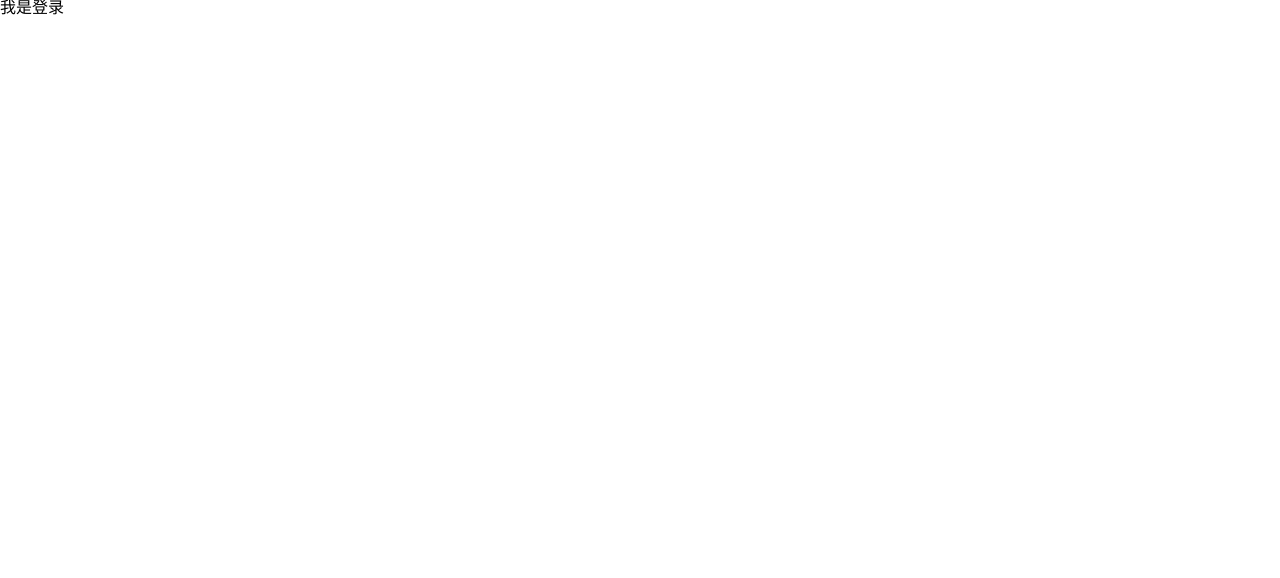
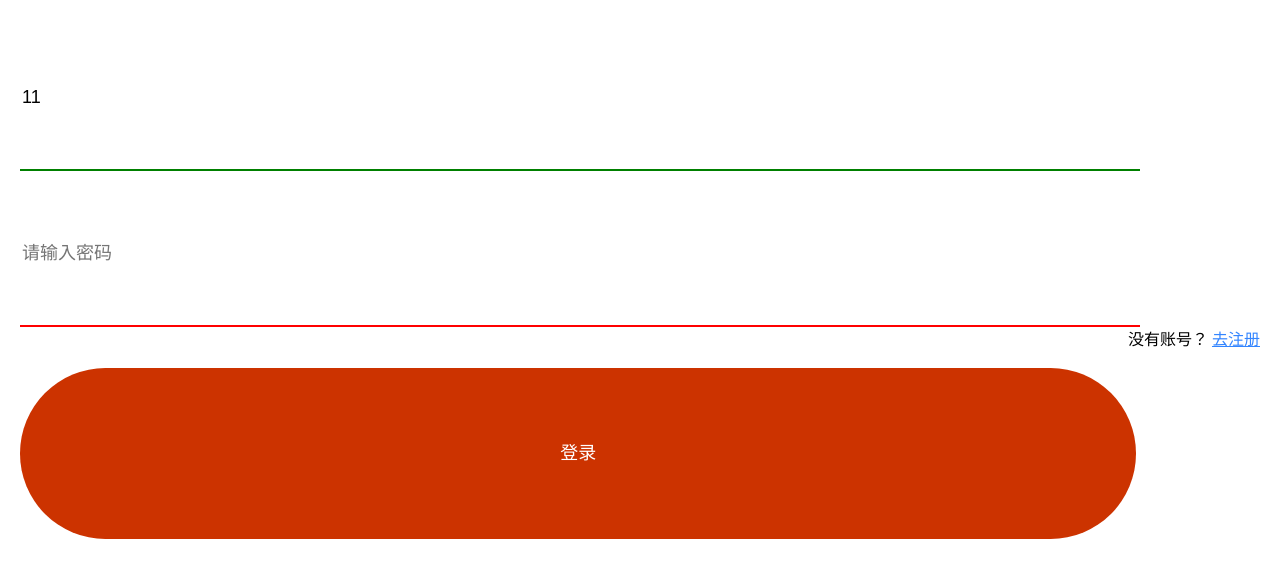
Before and after one commit to CL-xing/new-heima40, a Vue app: page /#/login in a window 1280 px wide. Shown: the top 578 px of the page. Built offline with nearby package versions, Linux system fonts and the light colour scheme; a small style sheet from the web is missing.

Commit message:
03.按钮封装和文本输入框封装完成

```diff
--- /dev/null
+++ b/src/components/hm_button.vue
@@ -0,0 +1,34 @@
+<template>
+  <div class="btn" @click="handlerclick">
+      {{text}}
+  </div>
+</template>
+
+<script>
+export default {
+  // text:按钮的文本内容
+    props:["text"],
+    methods:{
+    // 当被单击的时候，将事件传递给父组件，让父组件进行事件的响应
+        handlerclick(event){
+            this.$emit('click',event)
+        }
+    }
+}
+</script>
+
+<style lang='less' scoped>
+    .btn{
+          // vw: viewport width:视口宽度
+        // vh:viewport height:视口高度
+        // 不管什么屏幕，视口的宽度都会分为100份，所以在设置元素宽高的时候，可以参照UI稿件中的元素的实际大小进行大小的设置
+        width: 314*100vw/360;
+        height: 48*100vw/360;
+        background-color: rgb(204, 51, 0);
+        border-radius: 24*100vw/360;
+        color: #fff;
+        text-align: center;
+        line-height: 48*100vw/360;
+        font-size: 18px;
+    }
+</style>
--- /dev/null
+++ b/src/components/hm_input.vue
@@ -0,0 +1,71 @@
+<template>
+  <input
+  type="text"
+  class="inp"
+  :value="value"
+  @input="handlerinput"
+  :class="{error:!statu,success:statu}"
+  @blur="handlerblur"
+  >
+</template>
+
+<script>
+export default {
+    data () {
+        return {
+            statu:false
+        }
+    },
+    //这显示的是默认的用户名并默认正确认证
+    mounted(){
+        this.statu=this.value?true:false
+    },
+     // rules:文本框的验证规则
+    props:['value','rules','msg_err'],
+    methods:{
+        // 响应文本框内容的变化
+        handlerinput(event){
+            // 要告诉父组件内容变化，并且要告诉父组件内容到底现在是什么值
+            let value = event.target.value
+            if (this.rules) {
+                if (this.rules.test(value)) {
+                this.statu = true
+            }else{
+                this.statu = false
+            }
+            }else{
+                //有值才是true 不然密码下划线一直是绿色
+                this.statu = value?true:false
+            }
+
+            this.$emit('input',value)
+        },
+        // 响应文本框失去焦点
+        handlerblur(event){
+            if(this.rules &&!this.rules.test(event.target.value)){
+                console.log(this.msg_err);
+
+            }
+        }
+    }
+}
+</script>
+
+<style lang='less' scoped>
+.inp{
+     width: 314*100vw/360;
+    height: 40*100vw/360;
+    border:none;
+    outline: none;
+    border-bottom: 2px solid rgb(117,117,117);
+    font-size: 18px;
+    margin: 5px 0;
+    background-color: transparent;
+}
+.error{
+    border-bottom-color: red;
+}
+.success{
+    border-bottom-color: green;
+}
+</style>
--- a/src/views/login.vue
+++ b/src/views/login.vue
@@ -1,15 +1,107 @@
 <template>
-  <div>
-      <h1>我是登录</h1>
+  <div id="app">
+    <div class="container">
+      <div class="close">
+        <span class="iconfont iconicon-test"></span>
+      </div>
+      <div class="logo">
+        <span class="iconfont iconnew"></span>
+      </div>
+      <div class="inputs">
+          <!-- <hminput
+            placeholder="请输入用户名"
+            :value='user.username'
+            @input="hanlderinput"
+            >
+            //上面这两段代码相当于v-model
+          </hminput> -->
+          <hminput
+            placeholder="请输入用户名/手机号"
+            v-model="user.username"
+            :rules = '/^1\d{10}$/'
+            msg_err = '手机号输入不合法，请输入11位手机号'
+          ></hminput>
+
+          <hminput
+            placeholder="请输入密码"
+
+          >
+          </hminput>
+      </div>
+      <p class="tips">
+        没有账号？
+        <a href="#/register" class>去注册</a>
+      </p>
+      <hmbutton text="登录" @click="login"></hmbutton>
+    </div>
   </div>
 </template>
 
 <script>
+//引入子组件并注册
+import hmbutton from '@/components/hm_button.vue'
+import hminput from '@/components/hm_input.vue'
 export default {
-
-}
+  data () {
+    return {
+    user:{
+      username:'11',
+      password:'22'
+    }
+    }
+  },
+  components:{
+    hmbutton,
+    hminput
+  },
+  methods:{
+    login(event){
+      // console.log(event);
+      console.log(this.user);
+    },
+    // hanlderinput(data){
+    //     // console.log(data);
+    //     this.user.username = data;
+      // 这段代码是配合上面hanlderinput写的
+    // }
+  }
+};
 </script>
 
-<style>
+<style lang="less">
+.container {
+  padding: 20px;
+}
 
+.close {
+  span {
+    font-size: 27 / 360 * 100vw;
+  }
+}
+
+.logo {
+  display: flex;
+  justify-content: center;
+
+  span {
+    display: block;
+    font-size: 126 / 360 * 100vw;
+    color: #d81e06;
+  }
+}
+
+.inputs {
+  input {
+    margin-bottom: 20px;
+  }
+}
+
+.tips {
+  text-align: right;
+  margin-bottom: 20px;
+
+  a {
+    color: #3385ff;
+  }
+}
 </style>
```
